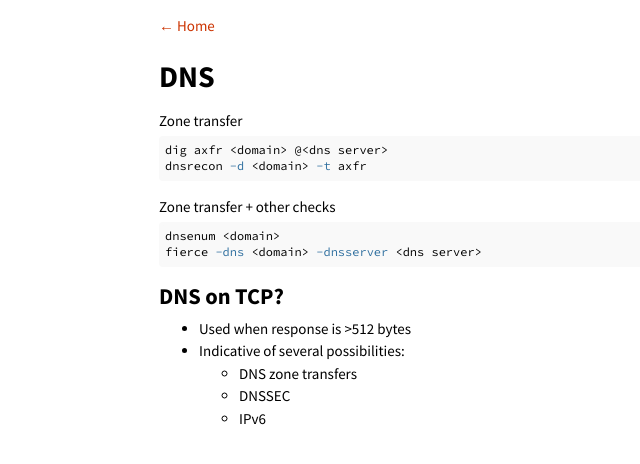
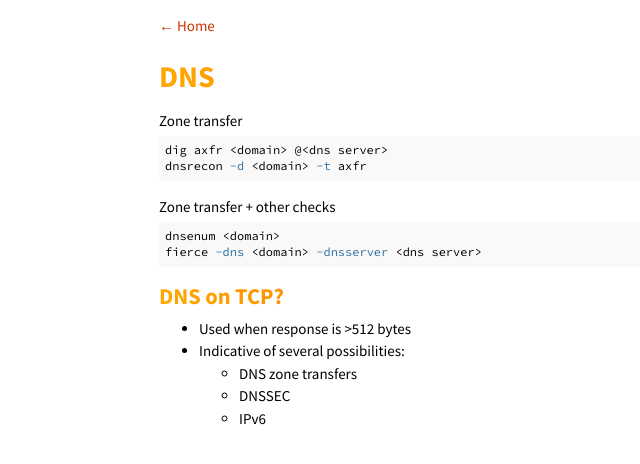
Before and after one commit to agrzeslak/cheatsheet, a Jekyll site: the page built from _topics/dns.md, in a window 1280 px wide. Shown: the top 464 px of the page, without its empty margins (91-731 px from the left). Built offline with Jekyll 4.4.1, drawn with Linux system fonts in a browser that asks for light colours.

Commit message:
added horrible rainbow effect

```diff
--- a/_sass/base/_typography.scss
+++ b/_sass/base/_typography.scss
@@ -7,8 +7,12 @@ h1, h2, h3, h4, h5, h6 {
   margin-bottom: .5rem;
   font-weight: bold;
   line-height: 1.25;
-  color: #000;
   text-rendering: optimizeLegibility;
+  background-image: repeating-linear-gradient(45deg, violet, indigo, blue, green, yellow, orange, red, violet);
+  background-size: 800% 800%;
+  -webkit-background-clip: text;
+  -webkit-text-fill-color: transparent;
+  animation: rainbow 8s ease infinite;
 }
 
 h1 {
--- a/_sass/utilities/_animations.scss
+++ b/_sass/utilities/_animations.scss
@@ -68,3 +68,9 @@
     @include prefix(animation-name, hvr-ripple-out);
   }
 }
+
+@keyframes rainbow {
+    0%{background-position:0% 50%}
+    50%{background-position:100% 25%}
+    100%{background-position:0% 50%}
+}
```
